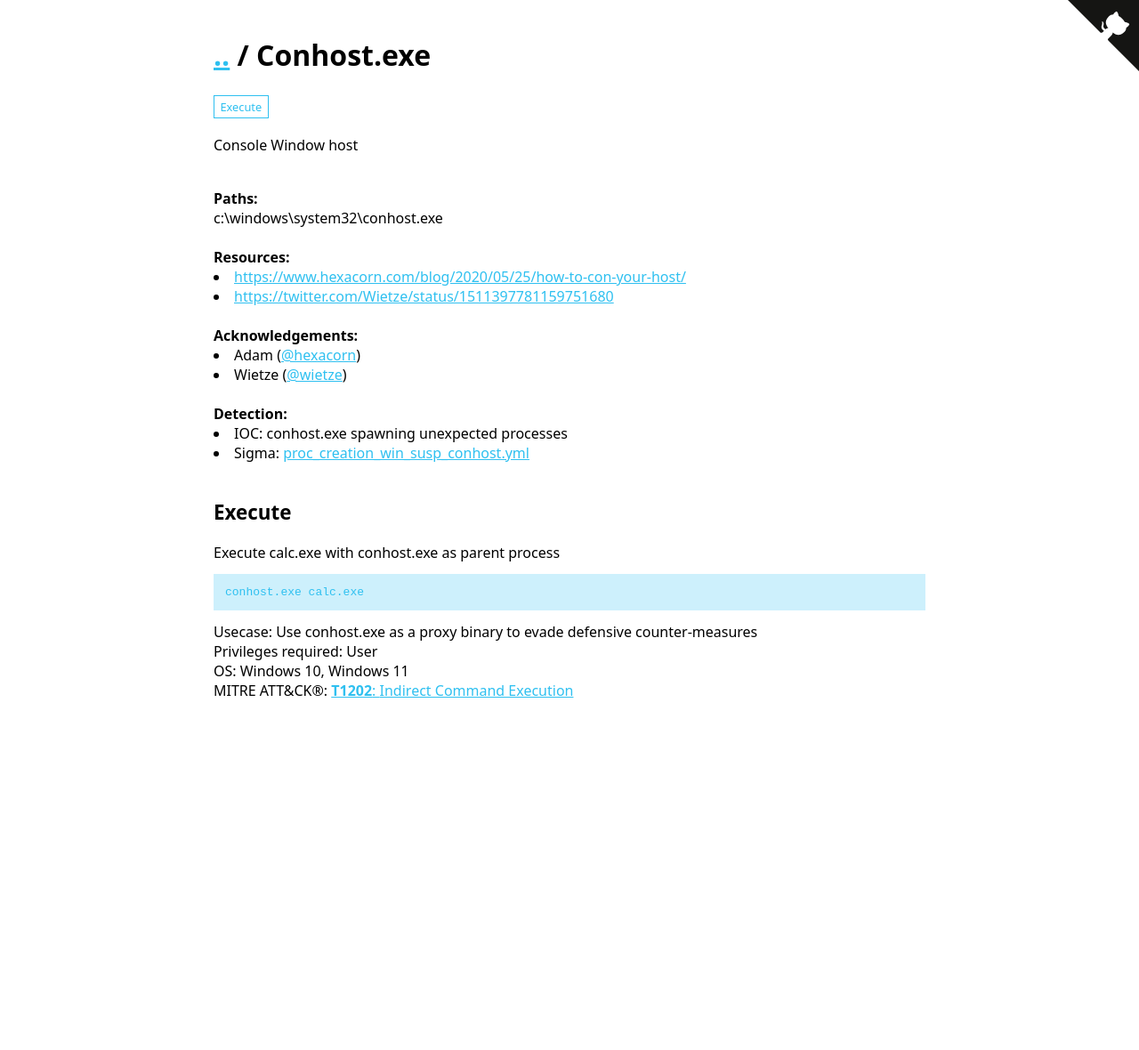
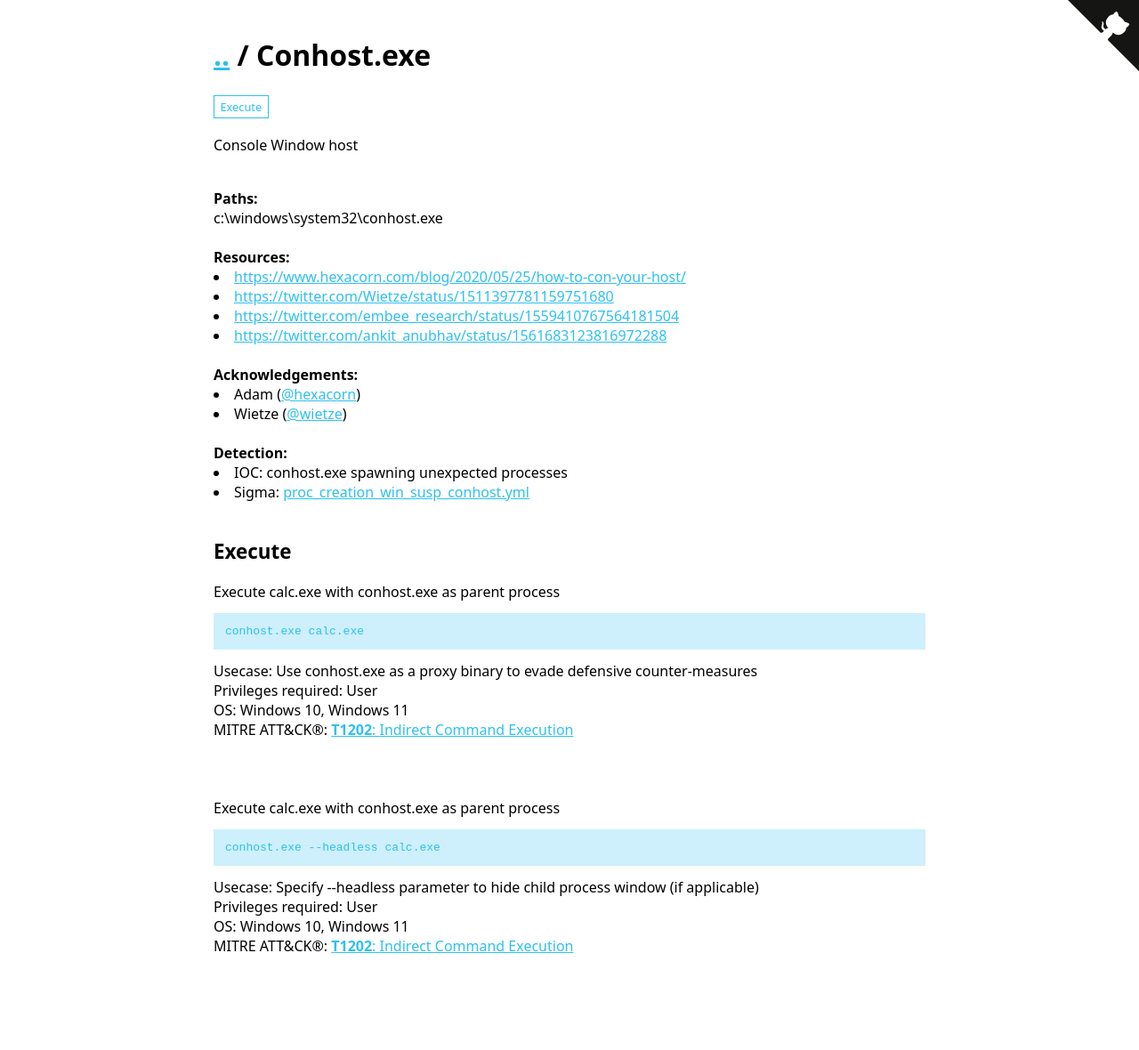
Before and after one commit to LOLBAS-Project/LOLBAS-Project.github.io, a Jekyll site: the page built from _lolbas/Binaries/Conhost.md, in a window 1280 px wide. Shown: the whole page at 89% size. Built offline with Jekyll 4.4.1, drawn with Linux system fonts in a browser that asks for light colours; before the commit the page ends 900 px from its top, so only the background shows below that.

Commit message:
Applying update LOLBAS-Project/LOLBAS@cd16f0aff3c14d982b26a7e49b1f132c2cc8f750

```diff
--- a/_lolbas/Binaries/Conhost.md
+++ b/_lolbas/Binaries/Conhost.md
@@ -11,6 +11,13 @@ Commands:
     Privileges: User
     MitreID: T1202
     OperatingSystem: Windows 10, Windows 11
+  - Command: "conhost.exe --headless calc.exe"
+    Description: Execute calc.exe with conhost.exe as parent process
+    Usecase: Specify --headless parameter to hide child process window (if applicable)
+    Category: Execute
+    Privileges: User
+    MitreID: T1202
+    OperatingSystem: Windows 10, Windows 11
 Full_Path:
   - Path: c:\windows\system32\conhost.exe
 Detection:
@@ -19,6 +26,8 @@ Detection:
 Resources:
   - Link: https://www.hexacorn.com/blog/2020/05/25/how-to-con-your-host/
   - Link: https://twitter.com/Wietze/status/1511397781159751680
+  - Link: https://twitter.com/embee_research/status/1559410767564181504
+  - Link: https://twitter.com/ankit_anubhav/status/1561683123816972288
 Acknowledgement:
   - Person: Adam
     Handle: '@hexacorn'
```
Also changed, not shown: _lolbas/Binaries/Eventvwr.md (+2 -2 lines), _lolbas/OtherMSBinaries/vsls-agent.md (added, +23 -0 lines), _lolbas/HonorableMentions/GfxDownloadWrapper.md (renamed from _lolbas/Binaries/GfxDownloadWrapper.md).
